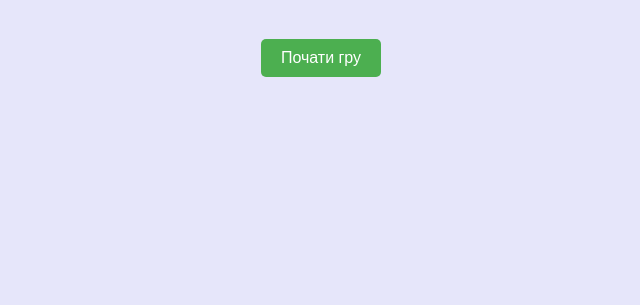
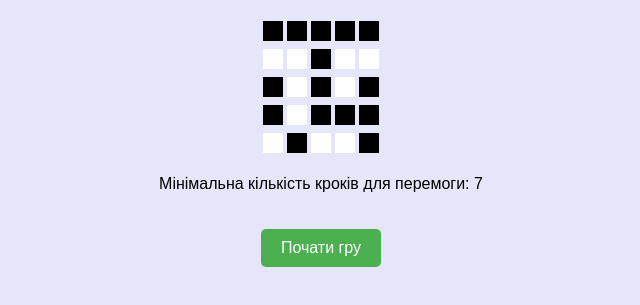
Before and after one commit to DenMaz7/WEB-programming_JavaScript, a plain HTML site: page Laboratory_work_6/index.html in a window 1280 px wide. Both pictures are taken after a click on the button "Почати гру". Shown: the part 61-366 px from the top of the page, without its empty margins (319-959 px from the left). Drawn offline with Linux system fonts and the light colour scheme; no server answers.

Commit message:
Update AjaxifyJS.js

```diff
--- a/Laboratory_work_6/index.html
+++ b/Laboratory_work_6/index.html
@@ -7,6 +7,12 @@
 </head>
 <body>
 	<h1>Lights Out</h1>
+
+    <div id="matrixContainer"></div>
+    <p id="stepInfo"></p>
+
+
+
     <!--<div id="content">
         <h3>Рівень складності:</h3>
         <select id="level">
--- a/Laboratory_work_6/js/script.js
+++ b/Laboratory_work_6/js/script.js
@@ -1,11 +1,24 @@
 document.addEventListener("DOMContentLoaded",
     function(event) {
 
-        $ajaxifyJS.sendGetRequest("matrix1.json", buildMatrix);
 
-        function buildMatrix(matrixData) {
-            const matrix = matrixData.matrix;
-            const minimumSteps = matrixData.minimumStepsRequired;
+
+
+        document.querySelector("button").addEventListener("click", buildMatrix);
+
+
+
+
+
+
+        function buildMatrix(event) {
+
+            $ajaxifyJS.sendGetRequest("data/matrix1.json",
+
+            function (request) {
+                let matrix = request.matrix;
+                let minimumSteps = request.minimumStepsRequired;
+
                 let container = document.getElementById("matrixContainer");
                 container.innerHTML = '';  // Очистимо контейнер перед будівництвом нової матриці
 
@@ -19,6 +32,8 @@ document.addEventListener("DOMContentLoaded",
                 }
 
                 document.getElementById("stepInfo").textContent = "Мінімальна кількість кроків для перемоги: " + minimumSteps;
+
+            });
         }
 
 
```
Lines whose indentation alone changed are shown as unchanged.
